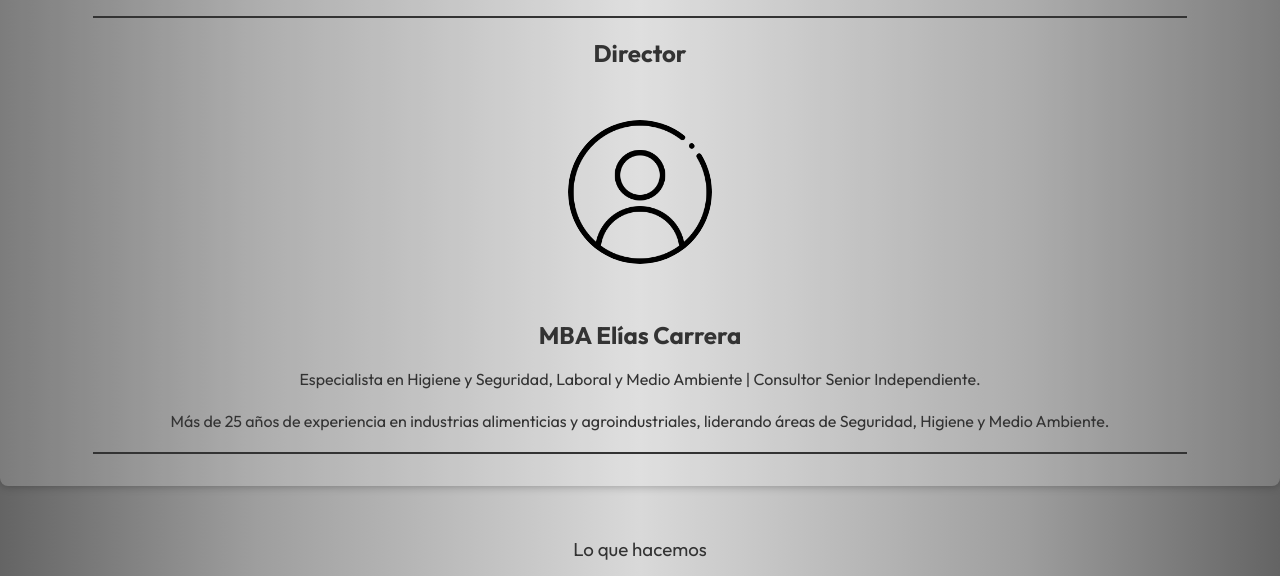
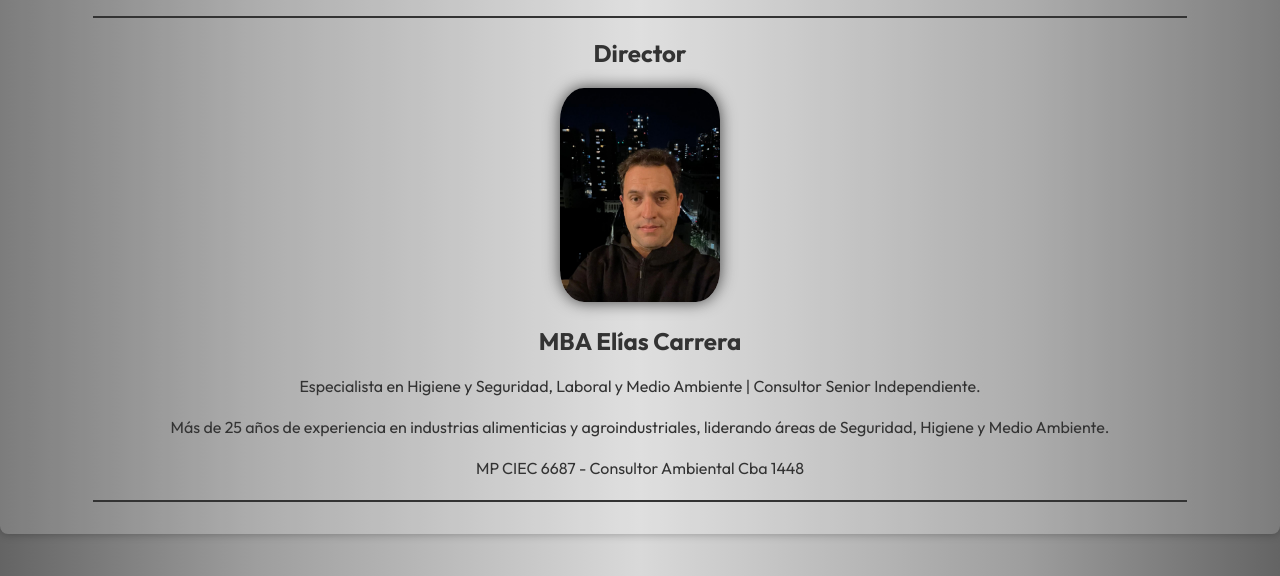
Before and after one commit to Milton010203/carreraPrevencionLaboral, a website: page index.html in a window 1280 px wide. Shown: the part 2613-3189 px from the top of the page. Drawn offline with nearby package versions, Linux system fonts and the light colour scheme; a web font is replaced by a local one.

Commit message:
cambios minimos servicios

```diff
--- a/index.html
+++ b/index.html
@@ -164,10 +164,11 @@
       </div>
       <div class="secciondirector">
         <h2>Director</h2>
-        <img src="/resources/usuariopng.png" alt="Foto del director" class="director-photo">
+        <img src="/resources/elias.jpg" alt="Foto del director" class="director-photo">
         <h2>MBA Elías Carrera</h2>
         <h4>Especialista en Higiene y Seguridad, Laboral y Medio Ambiente | Consultor Senior Independiente.</h4>
         <h4>Más de 25 años de experiencia en industrias alimenticias y agroindustriales, liderando áreas de Seguridad, Higiene y Medio Ambiente.</h4>
+        <h4> MP CIEC 6687 - Consultor Ambiental Cba 1448 </h4>
       </div>
     </section>
 
--- a/styles/_about.scss
+++ b/styles/_about.scss
@@ -38,12 +38,11 @@
     }
   }
 }
-
 .director-photo {
-  width: 9em;   // antes 150px
-  height: 9em;  // antes 150px
-  border-radius: 50%;
-  margin: var(--spacing-md);
+  width: 10em;   // antes 150px
+  height: 13.4em;  // antes 150px
+  border-radius: 15%;
+  box-shadow: 0 0 1rem 0 rgba(0, 0, 0, 0.7);
 }
 
 div > h4 {
```
Also changed, not shown: pages/servicios.html (+3 -3 lines), resources/elias.jpg (added), styles/main.css, 1 other file.
